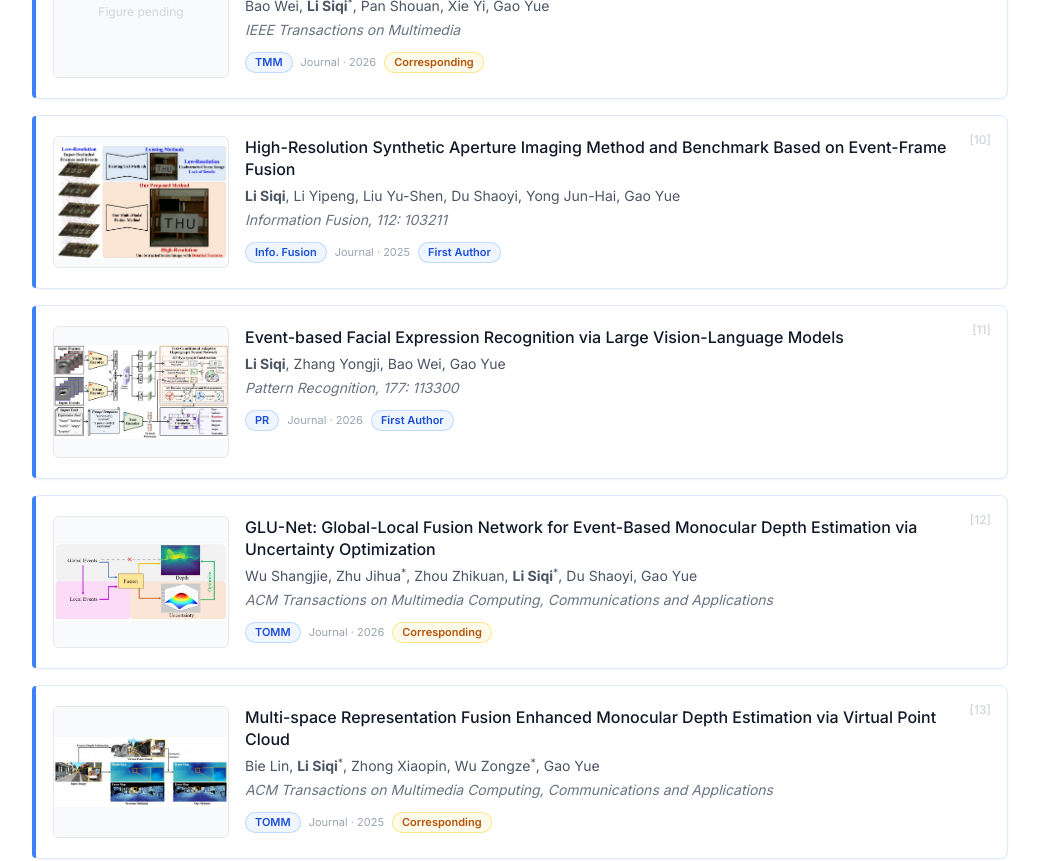
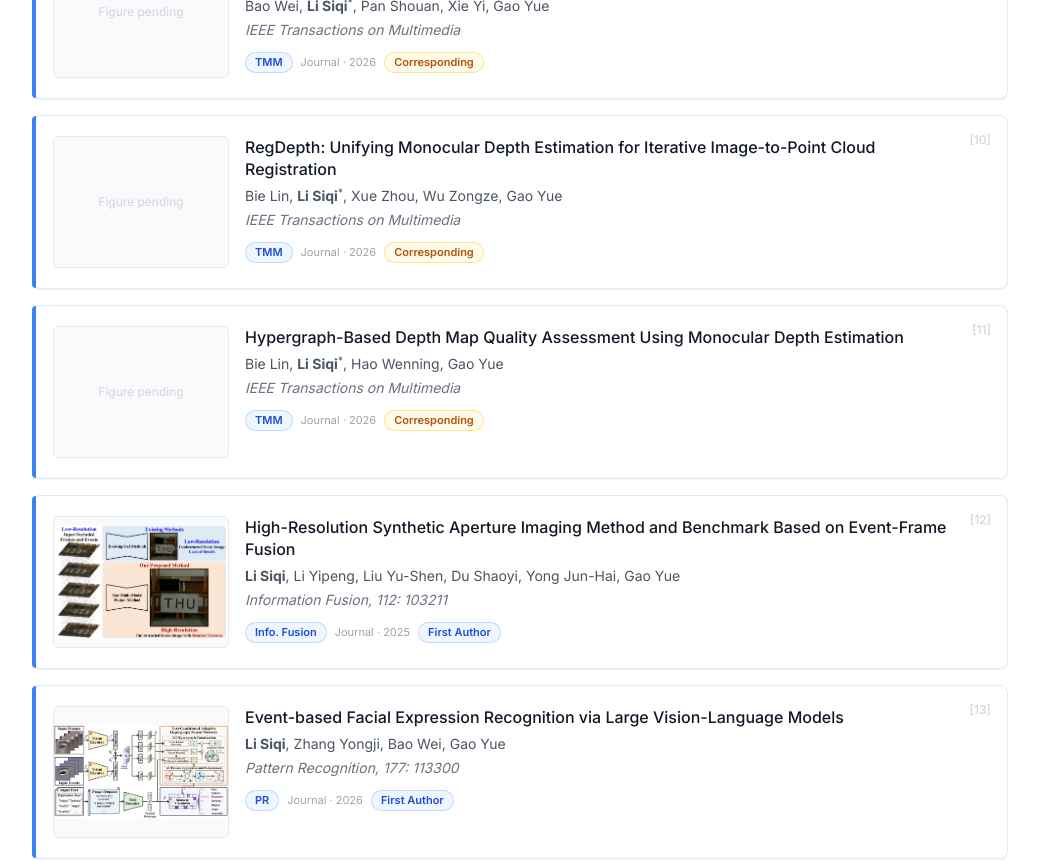
Before and after one commit to lisiqi19971013/homepage, a Next.js app: page /homepage/publications in a window 1280 px wide. Shown: the part 1800-2661 px from the top of the page, without its empty margins (120-1159 px from the left). Built offline with nearby package versions, Linux system fonts and the light colour scheme.

Commit message:
Add two 2026 TMM publications

```diff
--- a/data/publications.ts
+++ b/data/publications.ts
@@ -172,6 +172,24 @@ const publicationEntries: Publication[] = [
   {
     title: "M2C-EvDet: Multi-Domain Multi-Order Cross-Modal Knowledge Distillation for Event-Based Object Detection",
     authors: `Bao Wei, ${S}<sup>*</sup>, Pan Shouan, Xie Yi, Gao Yue`,
+    venue: "IEEE Transactions on Multimedia",
+    venueShort: "TMM",
+    year: 2026,
+    type: "journal",
+    role: "corresponding",
+  },
+  {
+    title: "RegDepth: Unifying Monocular Depth Estimation for Iterative Image-to-Point Cloud Registration",
+    authors: `Bie Lin, ${S}<sup>*</sup>, Xue Zhou, Wu Zongze, Gao Yue`,
+    venue: "IEEE Transactions on Multimedia",
+    venueShort: "TMM",
+    year: 2026,
+    type: "journal",
+    role: "corresponding",
+  },
+  {
+    title: "Hypergraph-Based Depth Map Quality Assessment Using Monocular Depth Estimation",
+    authors: `Bie Lin, ${S}<sup>*</sup>, Hao Wenning, Gao Yue`,
     venue: "IEEE Transactions on Multimedia",
     venueShort: "TMM",
     year: 2026,
```
